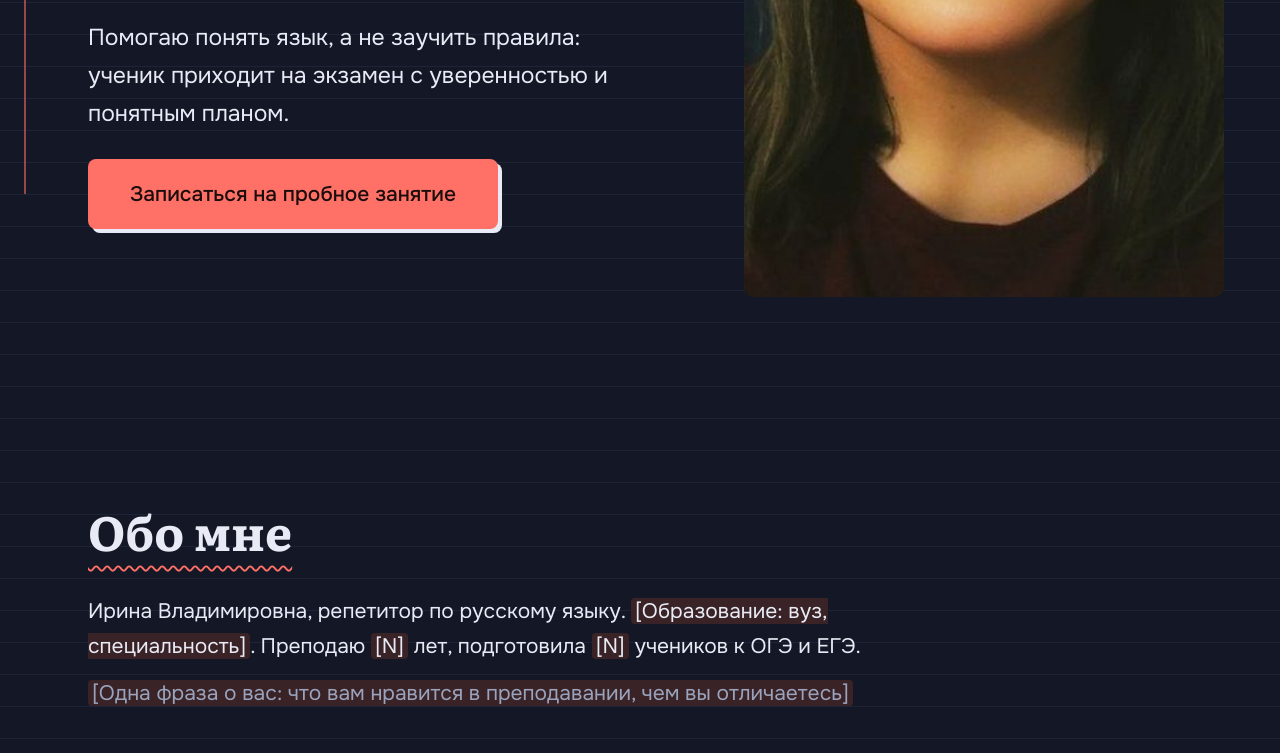
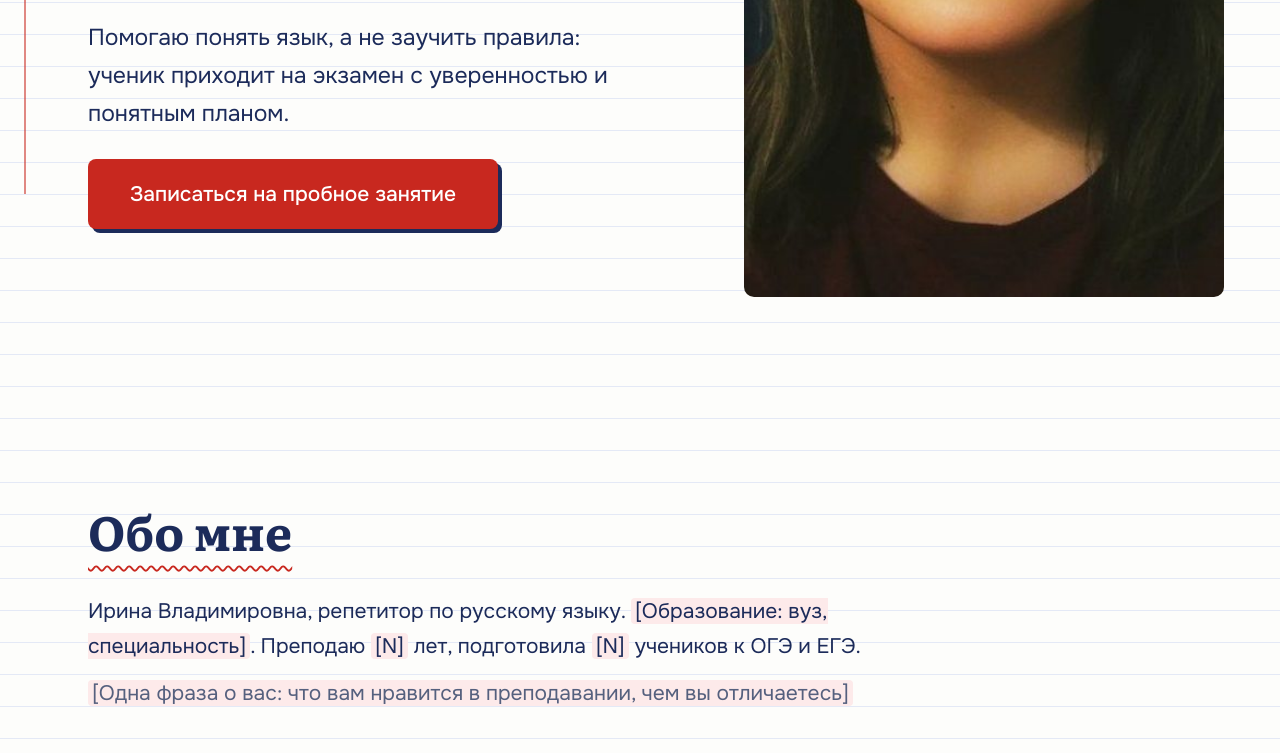
Before and after one commit to elis1980likuy-sketch/repetitor-russian, a plain HTML site: page index.html in a window 1280 px wide. Shown: the part 606-1359 px from the top of the page. Drawn offline with Linux system fonts and the dark colour scheme.

Commit message:
Add files via upload

```diff
--- a/style.css
+++ b/style.css
@@ -6,14 +6,7 @@
   --serif: Literata, Georgia, serif;
   --sans: Onest, system-ui, sans-serif;
   --hand: Caveat, "Comic Sans MS", cursive;
-}
-@media (prefers-color-scheme: dark) {
-  :root {
-    --paper: #141826; --grid: #1e2437; --card: #1b2033; --soft: #1f2640;
-    --ink: #e8ebf5; --mute: #9aa3bd; --line: #2e3652;
-    --red: #ff7066; --on-red: #1a0d0c; --ph: #3a2326;
-    color-scheme: dark;
-  }
+  color-scheme: light;
 }
 
 * { box-sizing: border-box; }
```
